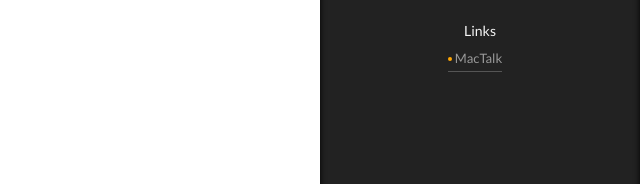
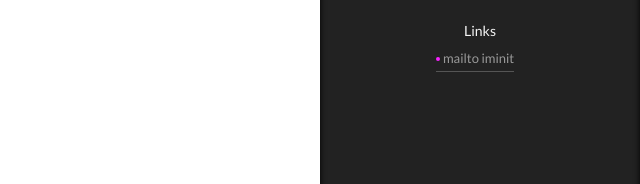
Before and after one commit to iminit/iminit.github.io, a plain HTML site: page index.html in a window 1280 px wide. Both pictures are taken after a click on the element 1217 px from the left and 742 px from the top of the page. Shown: the part 313-497 px from the top of the page, 640-1280 px from the left. Drawn offline with Linux system fonts and the light colour scheme; a script that the page names is missing.

Commit message:
Site updated: 2016-03-05 00:11:26

```diff
--- a/css/main.css
+++ b/css/main.css
@@ -1544,7 +1544,7 @@ pre .javascript .function {
   width: 4px;
   height: 4px;
   border-radius: 50%;
-  background: #ffa603;
+  background: #f722ff;
 }
 .sidebar-nav {
   margin: 0 0 20px;
--- a/index.html
+++ b/index.html
@@ -696,7 +696,7 @@
             <p class="site-author-name">Links</p>
 
               <span class="links-of-author-item">
-                <a href="http://macshuo.com/" target="_blank">MacTalk</a>
+                <a href="mailto:iminit@126.com" target="_blank">mailto iminit</a>
               </span>
 
 
```
Also changed, not shown: 404.html (+1 -1 lines), about/index.html (+1 -1 lines), admin/index.html (+1 -1 lines), archives/2016/02/index.html (+1 -1 lines), archives/2016/03/index.html (+1 -1 lines), archives/2016/index.html (+1 -1 lines), archives/index.html (+1 -1 lines), categories/coding/index.html (+1 -1 lines), categories/index.html (+1 -1 lines), coding/README/index.html (+1 -1 lines), coding/help/index.html (+1 -1 lines), default/hello-world/index.html (+1 -1 lines), help/index.html (+1 -1 lines), now/index.html (+1 -1 lines), 4 more files.
